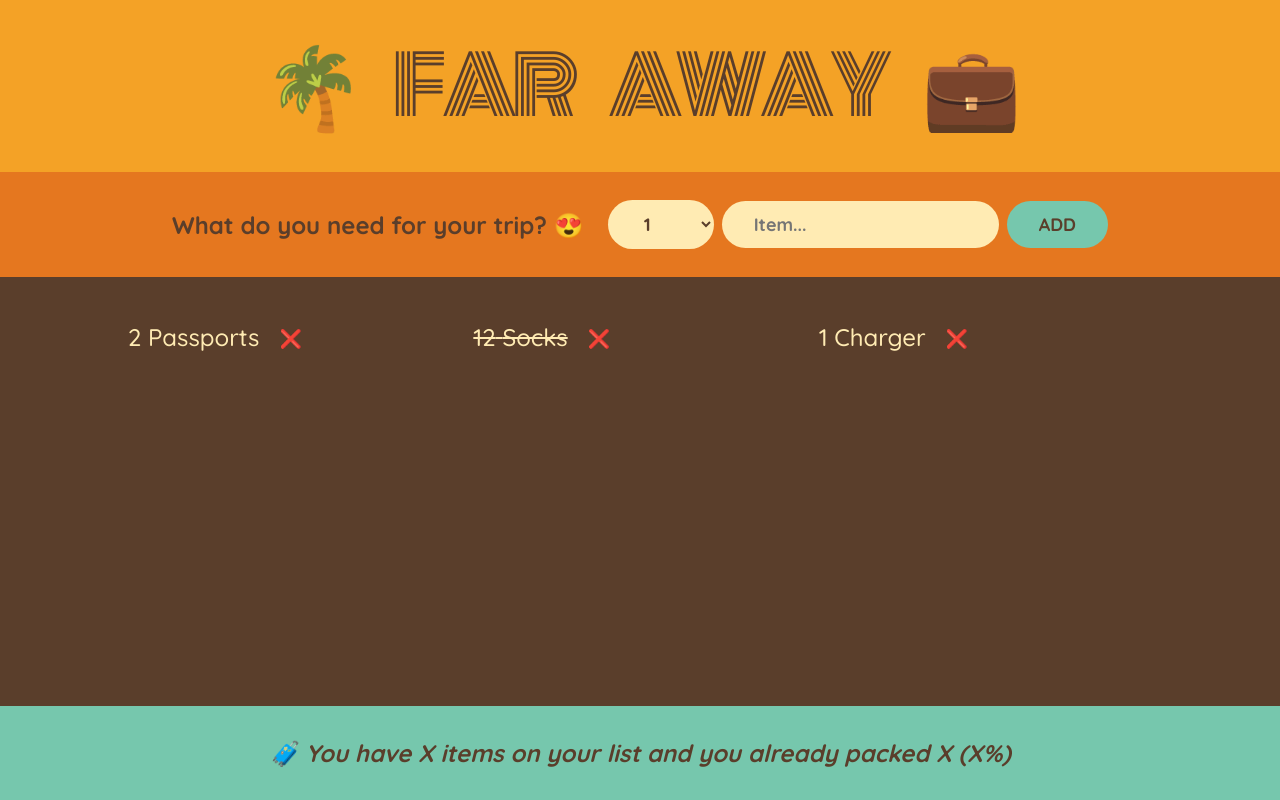
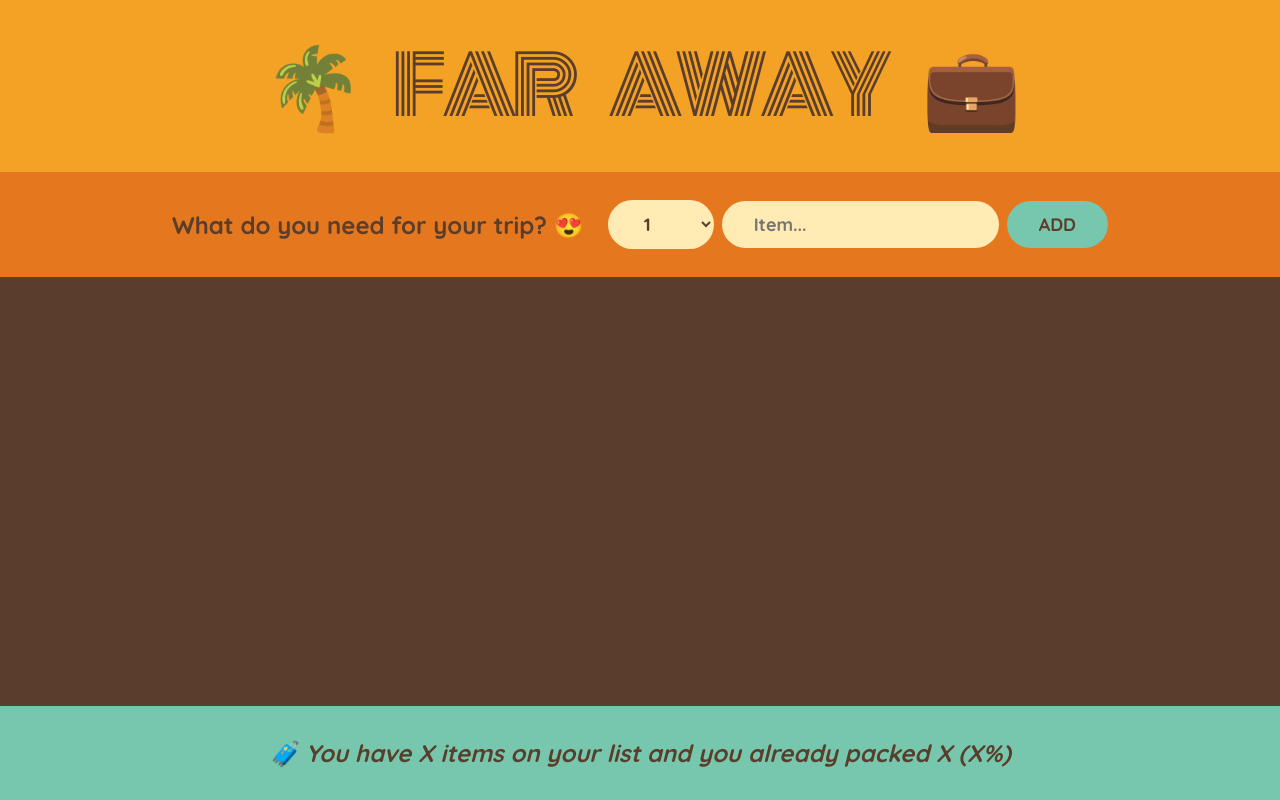
Before and after one commit to Therakar/travel-list, a React (Create React App) app: page / in a window 1280 px wide. Built offline with nearby package versions, Linux system fonts and the light colour scheme.

Commit message:
render newItem using the Lifting State Up tecnique and implementig item delete

```diff
--- a/src/App.js
+++ b/src/App.js
@@ -7,11 +7,20 @@
 ];
 
 export default function App() {
+  const [items, setItems] = useState([]);
+
+  function handleAddItems(item) {
+    setItems((items) => [...items, item]);
+  }
+
+  function handleDeleteItem(id) {
+    setItems((items) => items.filter((item) => item.id !== id));
+  }
   return (
     <div className="app">
       <Logo />
-      <Form />
-      <PackingList />
+      <Form onAddItems={handleAddItems} />
+      <PackingList items={items} onDeleteItem={handleDeleteItem} />
       <Stats />
     </div>
   );
@@ -21,7 +30,7 @@
   return <h1>🌴 Far Away 💼</h1>;
 }
 
-function Form() {
+function Form({ onAddItems }) {
   const [description, setDescription] = useState("");
   const [quantity, setQuantity] = useState(1);
 
@@ -32,6 +41,8 @@
 
     const newItem = { description, quantity, packed: false, id: Date.now() };
     console.log(newItem);
+
+    onAddItems(newItem);
 
     setDescription("");
     setQuantity(1);
@@ -61,25 +72,25 @@
   );
 }
 
-function PackingList() {
+function PackingList({ items, onDeleteItem }) {
   return (
     <div className="list">
       <ul>
-        {initialItems.map((item) => (
-          <Item item={item} key={item.id} />
+        {items.map((item) => (
+          <Item item={item} onDeleteItem={onDeleteItem} key={item.id} />
         ))}
       </ul>
     </div>
   );
 }
 
-function Item({ item }) {
+function Item({ item, onDeleteItem }) {
   return (
     <li>
       <span style={item.packed ? { textDecoration: "line-through" } : {}}>
         {item.quantity} {item.description}
       </span>
-      <button>❌</button>
+      <button onClick={() => onDeleteItem(item.id)}>❌</button>
     </li>
   );
 }
```
